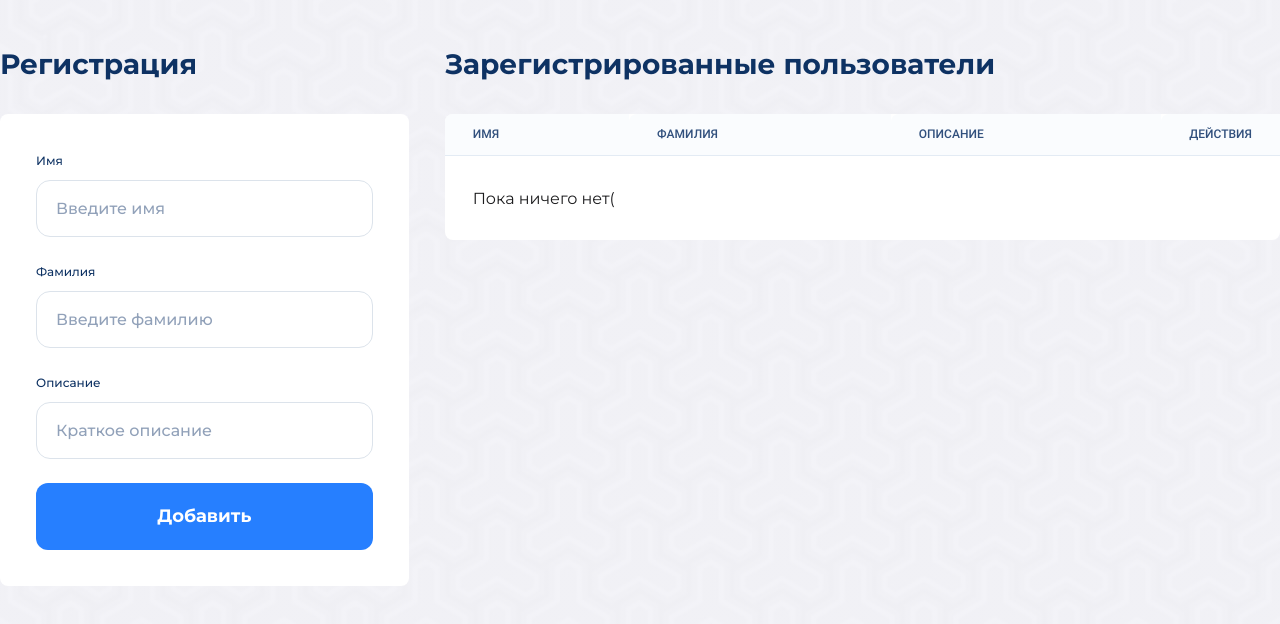
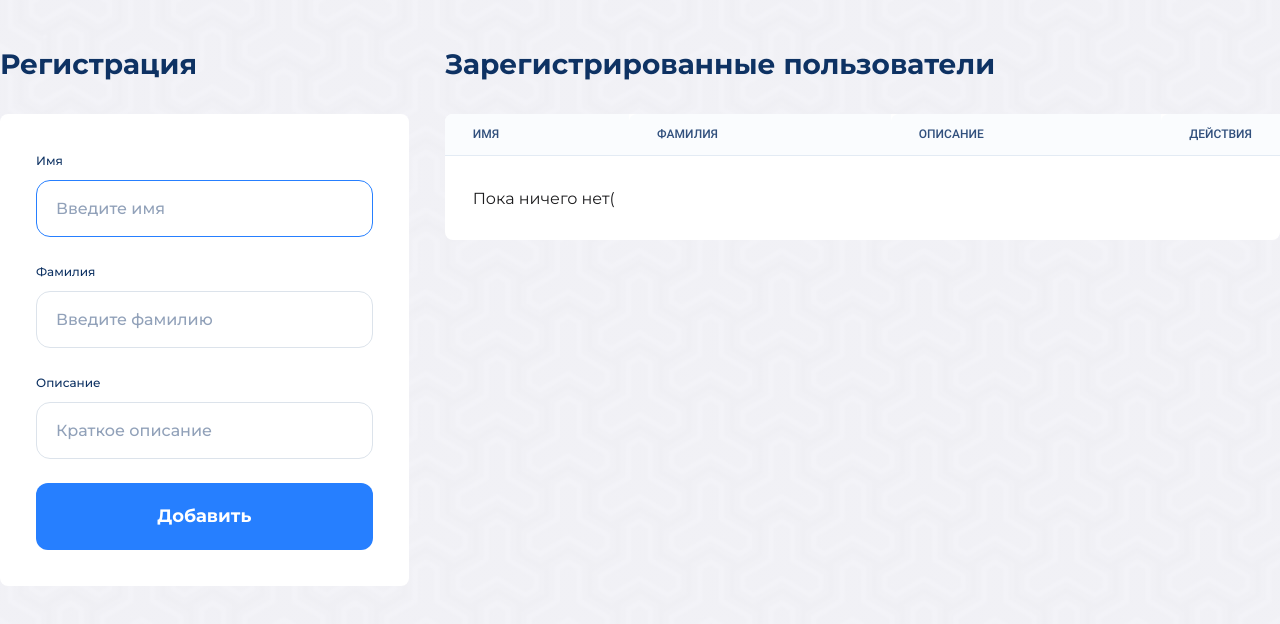
Before and after one commit to UnclaimedWorld/test-click-001, a React (Vite) app: page / in a window 1280 px wide. Shown: the top 624 px of the page. Built offline with nearby package versions, Linux system fonts and the light colour scheme.

Commit message:
AppInput focus state

```diff
--- a/src/components/AppButton.tsx
+++ b/src/components/AppButton.tsx
@@ -6,7 +6,7 @@ interface AppButtonType extends BaseComponentType {
 }
 
 export default function AppButton(props: AppButtonType) {
-    let className = "py-5 rounded-xl border-0 w-full text-[18px] font-bold text-white ";
+    let className = "py-5 rounded-xl border-0 w-full text-[18px] font-bold text-white focus:ring ";
     if(props.theme) {
         className += 'bg-[#FD033F]';
     } else {
--- a/src/components/AppFormField.tsx
+++ b/src/components/AppFormField.tsx
@@ -6,12 +6,13 @@ import AppLabel from "./AppLabel";
 interface AppFormFieldType extends BaseComponentType, AppInputType {
     label: string
     type: "textarea" | "input"
+    autofocus?: boolean
 }
 
 export default function AppFormField(props: AppFormFieldType) {
     return <label className="block mb-6">
         <AppLabel>{props.label}</AppLabel>
-        { props.type == 'input' ? <AppInput placeholder={props.placeholder} name={props.name}/> : null }
+        { props.type == 'input' ? <AppInput autofocus={props.autofocus} placeholder={props.placeholder} name={props.name}/> : null }
         <AppErrorMessage name={props.name}/>
     </label>
 }
--- a/src/components/AppInput.tsx
+++ b/src/components/AppInput.tsx
@@ -2,21 +2,22 @@ import BaseComponentType from "../types/components";
 import { useFormContext } from "../helpers/form";
 
 export interface AppInputType extends BaseComponentType {
+    name: string
     placeholder?: string
-    name: string
+    autofocus?: boolean
 }
 
-export default function AppInput({placeholder, name, className}: AppInputType) {
+export default function AppInput({placeholder, name, className, autofocus}: AppInputType) {
     const {value, isError, onInput} = useFormContext(name);
 
     if(!className) {
-        className = '';
+        className = 'py-[15px] px-[19px] border rounded-[14px] bg-white text-normal font-medium h-[57px] w-full placeholder:text-[#91A1B9] focus:border-[#267FFF] ';
     }
 
     if(isError) {
-        className += ' border-[#FD033F]';
+        className += 'border-[#FD033F]';
     } else {
-        className += ' border-[#DCE3EB]';
+        className += 'border-[#DCE3EB]';
     }
-    return <input value={value} className={`${className} py-[15px] px-[19px] border rounded-[14px] bg-white text-normal font-medium h-[57px] w-full placeholder:text-[#91A1B9]`} placeholder={placeholder} onInput={onInput}/>
+    return <input value={value} className={className} placeholder={placeholder} autoFocus={autofocus} onInput={onInput}/>
 }
--- a/src/components/partials/RegisterForm.tsx
+++ b/src/components/partials/RegisterForm.tsx
@@ -55,7 +55,7 @@ export default function RegisterForm(props: RegisterFormType) {
 
     return (
         <AppForm className={props.className} initialForm={initialForm} rules={formRules} onSubmit={onSubmit}>
-            <AppFormField type="input" label="Имя" placeholder="Введите имя" name="name"/>
+            <AppFormField autofocus type="input" label="Имя" placeholder="Введите имя" name="name"/>
             <AppFormField type="input" label="Фамилия" placeholder="Введите фамилию" name="surname"/>
             <AppFormField type="input" label="Описание" placeholder="Краткое описание" name="description"/>
             <AppButton type="submit">{ buttonName }</AppButton>
--- a/tailwind.config.js
+++ b/tailwind.config.js
@@ -17,7 +17,8 @@ export default {
       },
       animation: {
         drop: 'littleMove 250ms ease-out, opacity 250ms ease-out',
-        dropOut: 'littleMoveReverse 250ms ease-out forwards, opacityReverse 250ms ease-out forwards'
+        dropOut: 'littleMoveReverse 250ms ease-out forwards, opacityReverse 250ms ease-out forwards',
+        opacity: 'opacity 250ms ease-out'
       },
       keyframes: {
         littleMove: {
```
